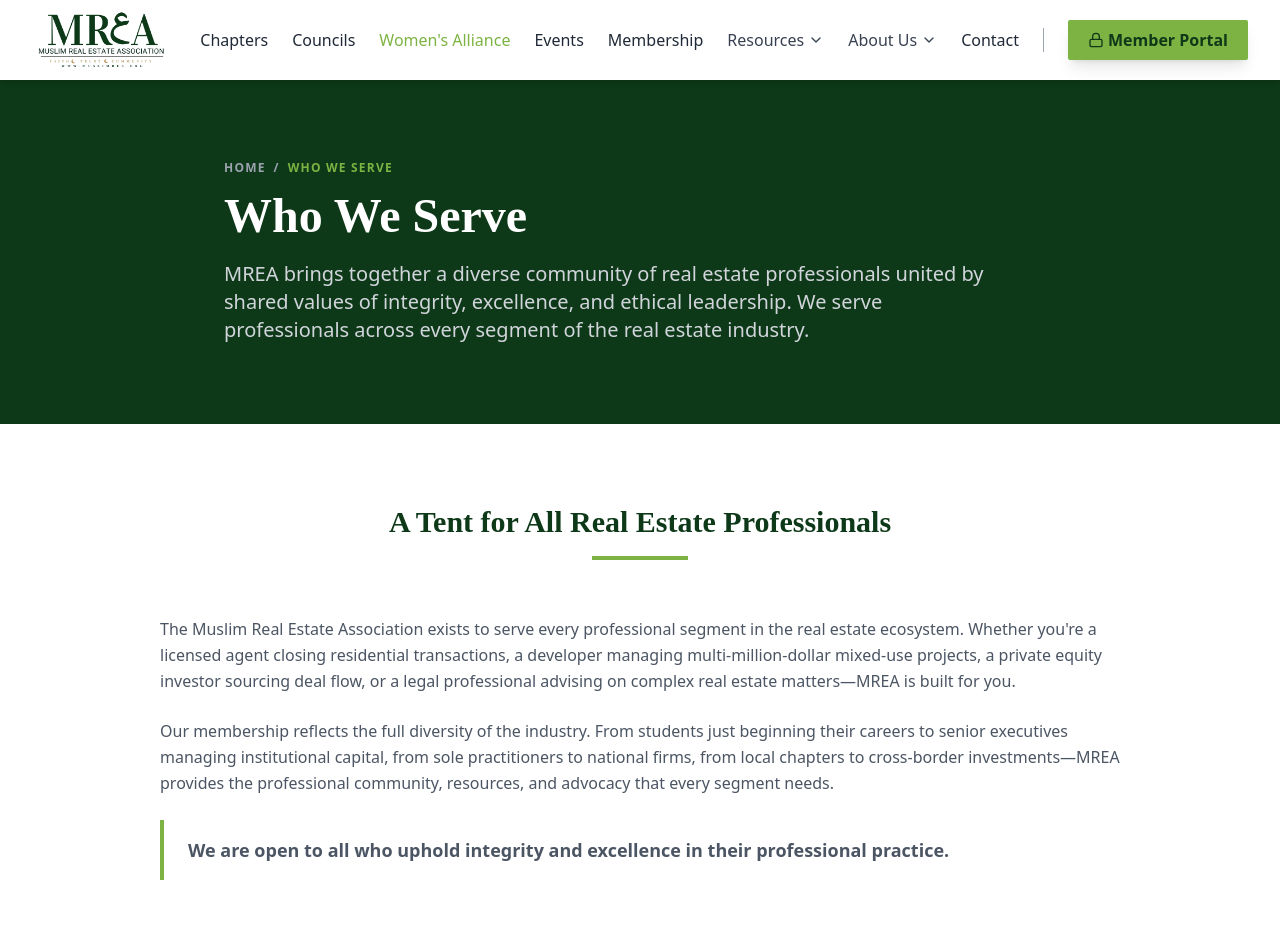
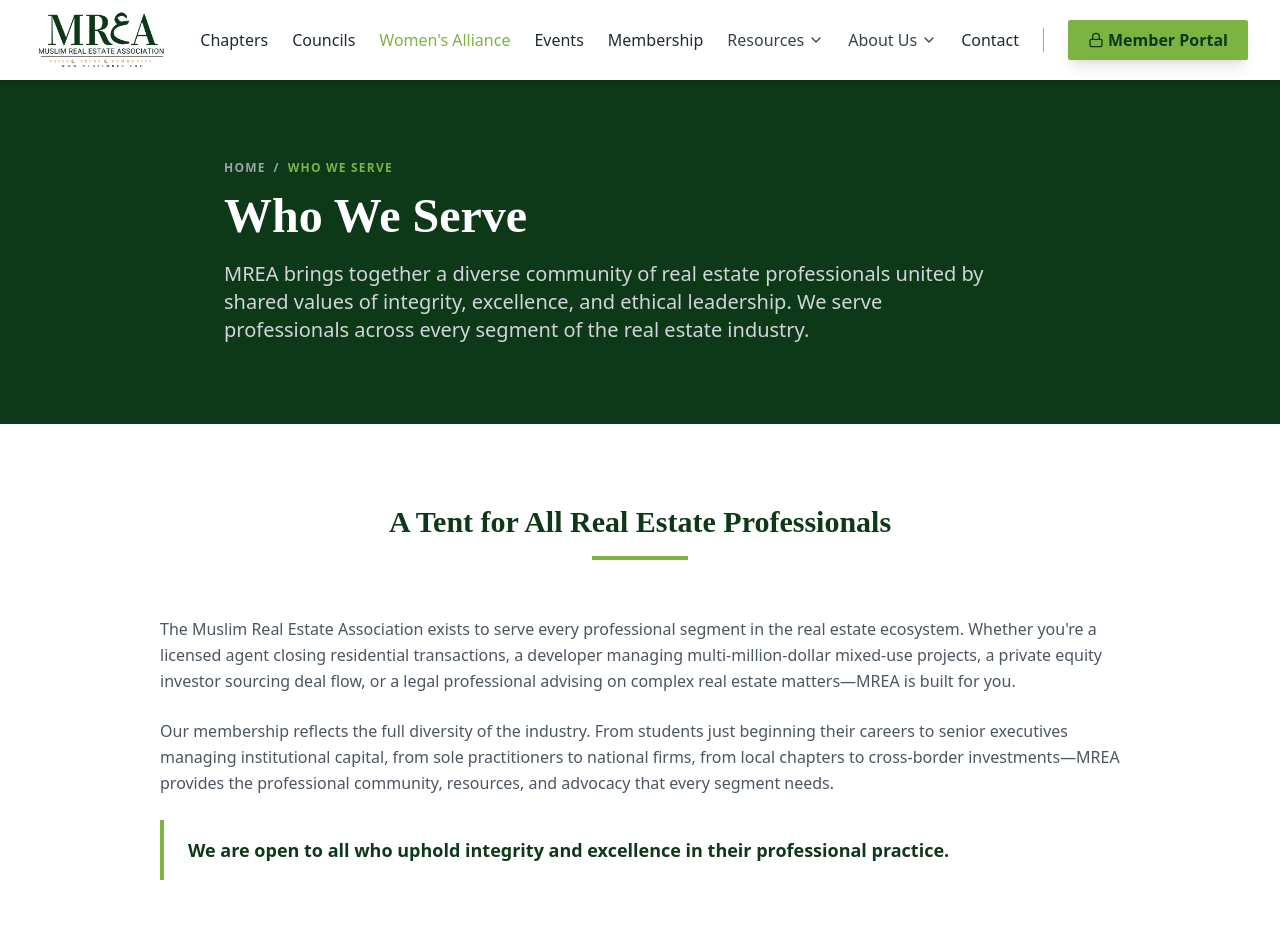
Before and after one commit to DFO-VMFO/MuslimREA-V3, a Next.js app: page /who-we-serve in a window 1280 px wide. Shown: the top 952 px of the page. Built offline with nearby package versions, Linux system fonts and the light colour scheme.

Commit message:
Fix Who We Serve JSX syntax error

```diff
--- a/src/app/who-we-serve/page.tsx
+++ b/src/app/who-we-serve/page.tsx
@@ -98,7 +98,10 @@
               <p>
                 Our membership reflects the full diversity of the industry. From students just beginning their careers to senior executives managing institutional capital, from sole practitioners to national firms, from local chapters to cross-border investments—MREA provides the professional community, resources, and advocacy that every segment needs.
               </p>
-              <p style={{ color: theme.navy }} className="font-semibold text-lg border-l-4 pl-6 py-4" style={{ borderColor: theme.gold }}>
+              <p
+                className="font-semibold text-lg border-l-4 pl-6 py-4"
+                style={{ color: theme.navy, borderColor: theme.gold }}
+              >
                 We are open to all who uphold integrity and excellence in their professional practice.
               </p>
             </div>
```
